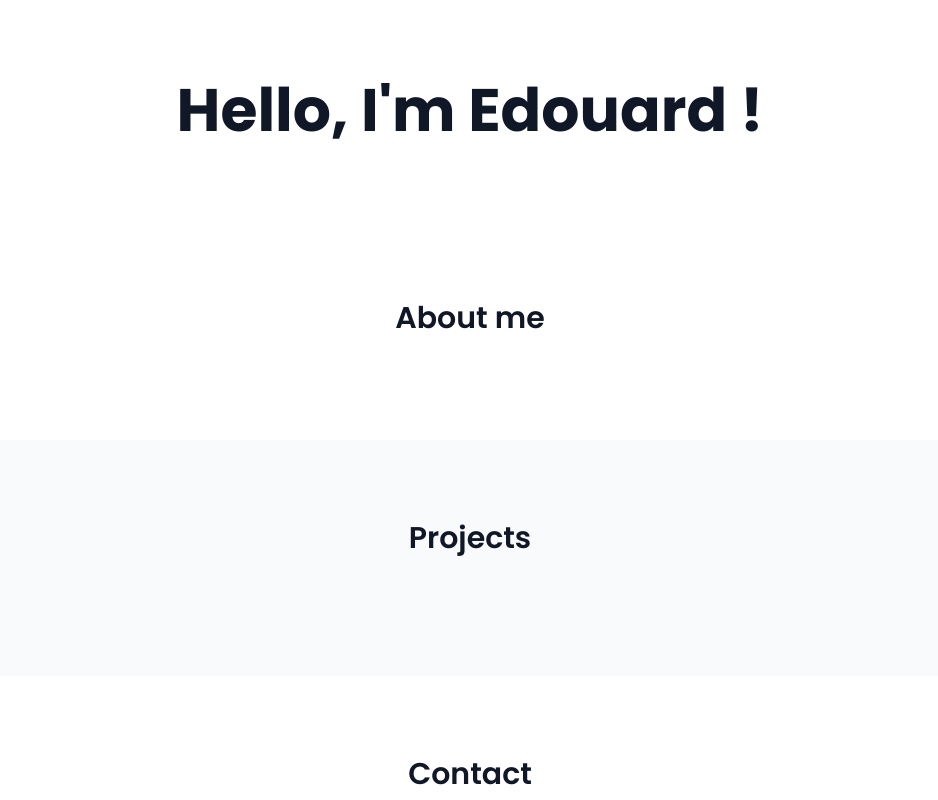
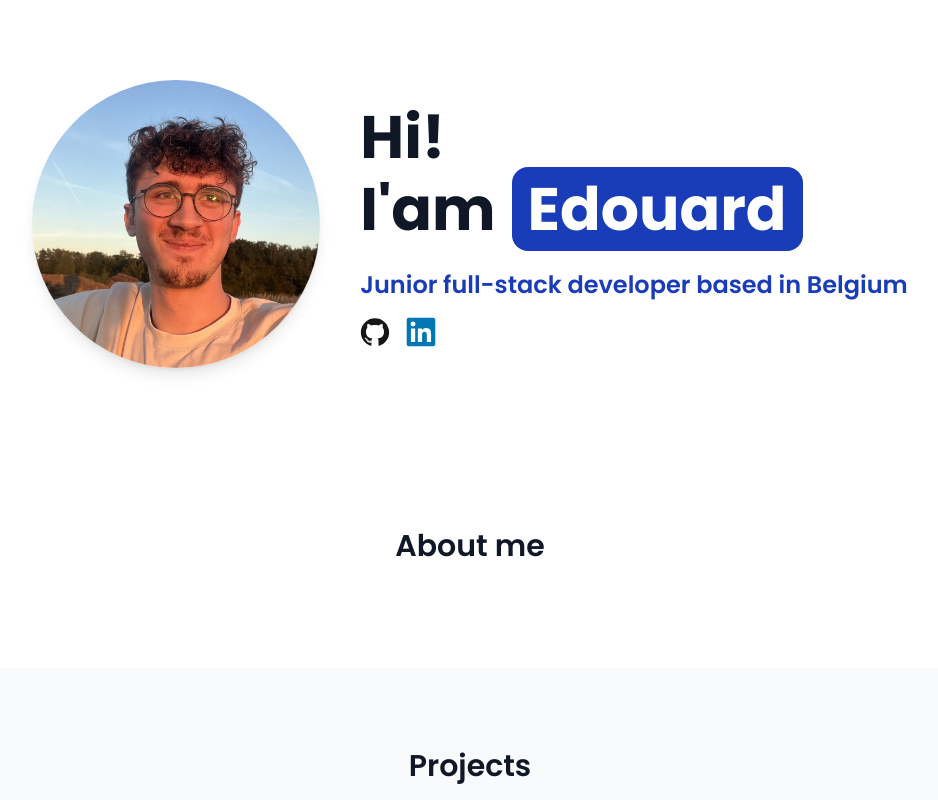
Before and after one commit to edouard744/my-portfolio, a Next.js app: page /en in a window 1280 px wide. Shown: the top 800 px of the page, without its empty margins (170-1108 px from the left). Built offline with nearby package versions, Linux system fonts and the light colour scheme.

Commit message:
feat: add Hero section

```diff
--- a/src/app/[locale]/page.tsx
+++ b/src/app/[locale]/page.tsx
@@ -9,11 +9,11 @@
 
 export default async function Home({ params }: Props) {
   const { locale } = await params;
-  const dict = await getDictionary(locale);
+  const t = await getDictionary(locale);
 
   return (
     <main className="bg-white text-gray-900 scroll-smooth">
-      <Hero />
+      <Hero t={t} />
 
       <section id="about" className="py-20 px-4 max-w-3xl mx-auto">
         <h2 className="text-3xl font-semibold mb-6 text-center">About me</h2>
--- a/src/components/Home/Hero.tsx
+++ b/src/components/Home/Hero.tsx
@@ -1,7 +1,40 @@
-export default function Hero() {
+import ProfilePic from "@/app/assets/profile.jpg";
+import Image from "next/image";
+import { GithubIcon } from "../Icons/github";
+import { LinkedinIcon } from "../Icons/linkedIn";
+export default function Hero({ t }: { t: any }) {
   return (
-    <section className="flex flex-col md:flex-row items-center justify-center gap-10 py-20 px-6 max-w-6xl mx-auto">
-      <h1 className="text-6xl font-bold">Hello, I&apos;m Edouard !</h1>
+    <section className="flex flex-col md:flex-row items-center justify-center gap-10 py-20 px-6 max-w-7xl mx-auto">
+      <div className="flex-shrink-0 ">
+        <Image
+          src={ProfilePic}
+          alt={t.hero.alt}
+          className="w-40 h-40 md:w-52 md:h-52 lg:h-72 lg:w-72 rounded-full object-cover shadow-lg"
+        />
+      </div>
+
+      {/* Text content */}
+      <div className="text-center md:text-left">
+        <h1 className="text-6xl font-bold mb-6 leading-[1.2]">
+          {t.hero.title.hi}
+          <br />
+          {t.hero.title.iam}
+          <span className="ml-4 bg-blue-800 text-white px-4 rounded-2xl">
+            {t.hero.title.firstname}
+          </span>
+        </h1>
+        <p className="text-2xl font-semibold text-blue-800 mb-4">
+          {t.hero.subtitle}
+        </p>
+        <div className="flex justify-center  md:justify-start gap-4">
+          <a href="https://github.com" aria-label="GitHub">
+            <GithubIcon size={30} />
+          </a>
+          <a href="https://linkedin.com" aria-label="LinkedIn">
+            <LinkedinIcon size={30} />
+          </a>
+        </div>
+      </div>
     </section>
   );
 }
--- /dev/null
+++ b/src/components/Icons/github.tsx
@@ -0,0 +1,14 @@
+export function GithubIcon({ size }: { size: number }) {
+  return (
+    <svg viewBox="0 0 128 128" width={size} height={size}>
+      <g fill="#181616">
+        <path
+          fillRule="evenodd"
+          clipRule="evenodd"
+          d="M64 5.103c-33.347 0-60.388 27.035-60.388 60.388 0 26.682 17.303 49.317 41.297 57.303 3.017.56 4.125-1.31 4.125-2.905 0-1.44-.056-6.197-.082-11.243-16.8 3.653-20.345-7.125-20.345-7.125-2.747-6.98-6.705-8.836-6.705-8.836-5.48-3.748.413-3.67.413-3.67 6.063.425 9.257 6.223 9.257 6.223 5.386 9.23 14.127 6.562 17.573 5.02.542-3.903 2.107-6.568 3.834-8.076-13.413-1.525-27.514-6.704-27.514-29.843 0-6.593 2.36-11.98 6.223-16.21-.628-1.52-2.695-7.662.584-15.98 0 0 5.07-1.623 16.61 6.19C53.7 35 58.867 34.327 64 34.304c5.13.023 10.3.694 15.127 2.033 11.526-7.813 16.59-6.19 16.59-6.19 3.287 8.317 1.22 14.46.593 15.98 3.872 4.23 6.215 9.617 6.215 16.21 0 23.194-14.127 28.3-27.574 29.796 2.167 1.874 4.097 5.55 4.097 11.183 0 8.08-.07 14.583-.07 16.572 0 1.607 1.088 3.49 4.148 2.897 23.98-7.994 41.263-30.622 41.263-57.294C124.388 32.14 97.35 5.104 64 5.104z"
+        ></path>
+        <path d="M26.484 91.806c-.133.3-.605.39-1.035.185-.44-.196-.685-.605-.543-.906.13-.31.603-.395 1.04-.188.44.197.69.61.537.91zm2.446 2.729c-.287.267-.85.143-1.232-.28-.396-.42-.47-.983-.177-1.254.298-.266.844-.14 1.24.28.394.426.472.984.17 1.255zM31.312 98.012c-.37.258-.976.017-1.35-.52-.37-.538-.37-1.183.01-1.44.373-.258.97-.025 1.35.507.368.545.368 1.19-.01 1.452zm3.261 3.361c-.33.365-1.036.267-1.552-.23-.527-.487-.674-1.18-.343-1.544.336-.366 1.045-.264 1.564.23.527.486.686 1.18.333 1.543zm4.5 1.951c-.147.473-.825.688-1.51.486-.683-.207-1.13-.76-.99-1.238.14-.477.823-.7 1.512-.485.683.206 1.13.756.988 1.237zm4.943.361c.017.498-.563.91-1.28.92-.723.017-1.308-.387-1.315-.877 0-.503.568-.91 1.29-.924.717-.013 1.306.387 1.306.88zm4.598-.782c.086.485-.413.984-1.126 1.117-.7.13-1.35-.172-1.44-.653-.086-.498.422-.997 1.122-1.126.714-.123 1.354.17 1.444.663zm0 0"></path>
+      </g>
+    </svg>
+  );
+}
--- /dev/null
+++ b/src/components/Icons/linkedIn.tsx
@@ -0,0 +1,14 @@
+export function LinkedinIcon({ size }: { size: number }) {
+  return (
+    <svg viewBox="0 0 128 128" width={size} height={size}>
+      <path
+        fill="#0076b2"
+        d="M116 3H12a8.91 8.91 0 00-9 8.8v104.42a8.91 8.91 0 009 8.78h104a8.93 8.93 0 009-8.81V11.77A8.93 8.93 0 00116 3z"
+      ></path>
+      <path
+        fill="#fff"
+        d="M21.06 48.73h18.11V107H21.06zm9.06-29a10.5 10.5 0 11-10.5 10.49 10.5 10.5 0 0110.5-10.49M50.53 48.73h17.36v8h.24c2.42-4.58 8.32-9.41 17.13-9.41C103.6 47.28 107 59.35 107 75v32H88.89V78.65c0-6.75-.12-15.44-9.41-15.44s-10.87 7.36-10.87 15V107H50.53z"
+      ></path>
+    </svg>
+  );
+}
--- a/src/locales/en.json
+++ b/src/locales/en.json
@@ -1,6 +1,11 @@
 {
   "hero": {
-    "title": "Hello, I'm Edouard",
-    "subtitle": "Fullstack Web Developer"
+    "title": {
+      "hi": "Hi!",
+      "iam": "I'am",
+      "firstname": "Edouard"
+    },
+    "subtitle": "Junior full-stack developer based in Belgium",
+    "alt": "Profile picture of Edouard Willems"
   }
 }
--- a/src/locales/fr.json
+++ b/src/locales/fr.json
@@ -1,6 +1,11 @@
 {
   "hero": {
-    "title": "Bonjour, moi c’est Edouard",
-    "subtitle": "Développeur Web fullstack"
+    "title": {
+      "hi": "Salut !",
+      "iam": "moi c'est",
+      "firstname": "Edouard"
+    },
+    "subtitle": "Développeur full-stack junior basé en Belgique",
+    "alt": "Photo de profil d'Edouard Willems"
   }
 }
```
Also changed, not shown: src/app/assets/profil.jpg (deleted), src/app/assets/profile.jpg (added).
